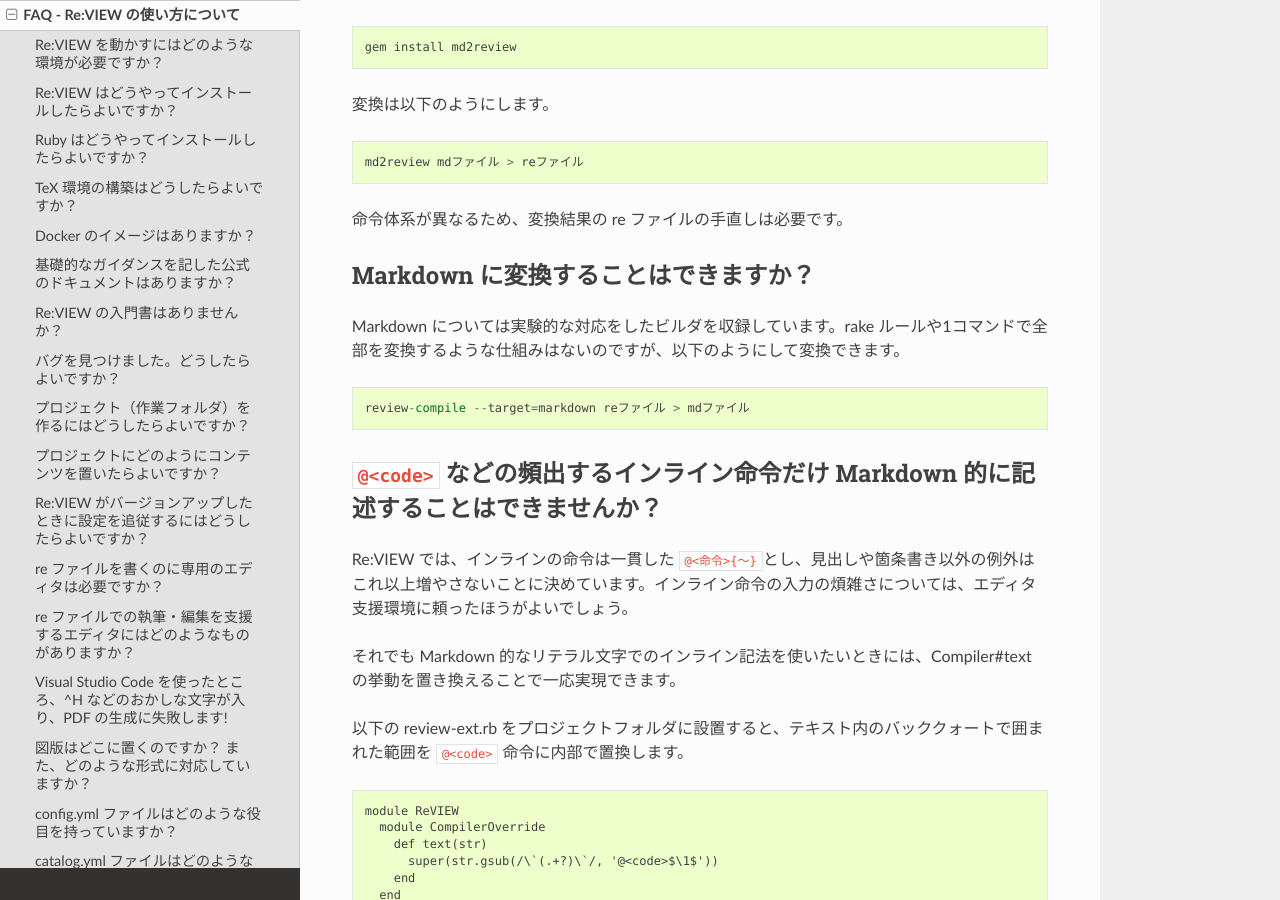
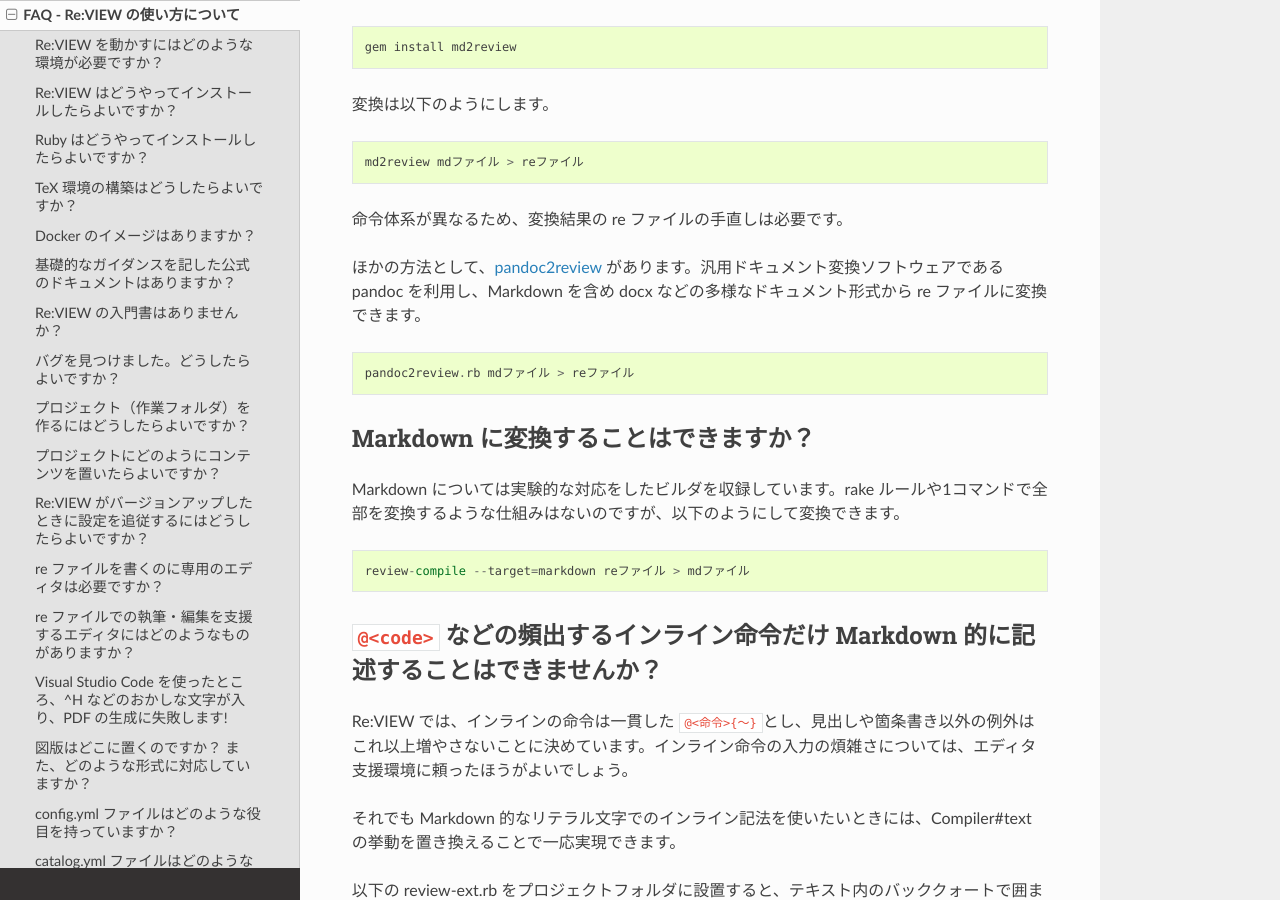
Before and after one commit to reviewml/reviewknowledge-ja, a Sphinx documentation site: the page built from docs/faq/faq-usage.md, in a window 1280 px wide and 900 px high, scrolled down 8458 px. Built offline with Sphinx 7.4.7 and the Read the Docs theme 2.0.0, drawn with Linux system fonts in a browser that asks for light colours.

Commit message:
pandoc2review

````diff
--- a/docs/faq/faq-usage.md
+++ b/docs/faq/faq-usage.md
@@ -331,6 +331,12 @@
 
 命令体系が異なるため、変換結果の re ファイルの手直しは必要です。
 
+ほかの方法として、[pandoc2review](https://github.com/kmuto/pandoc2review) があります。汎用ドキュメント変換ソフトウェアである pandoc を利用し、Markdown を含め docx などの多様なドキュメント形式から re ファイルに変換できます。
+
+```
+pandoc2review.rb mdファイル > reファイル
+```
+
 ## Markdown に変換することはできますか？
 
 Markdown については実験的な対応をしたビルダを収録しています。rake ルールや1コマンドで全部を変換するような仕組みはないのですが、以下のようにして変換できます。
````
